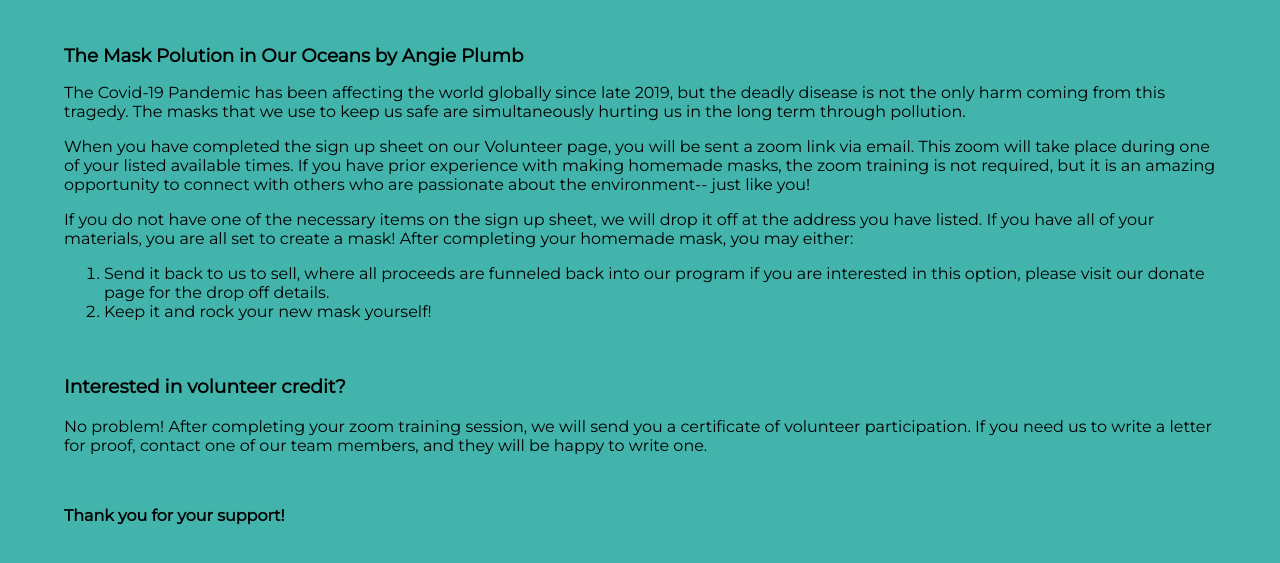
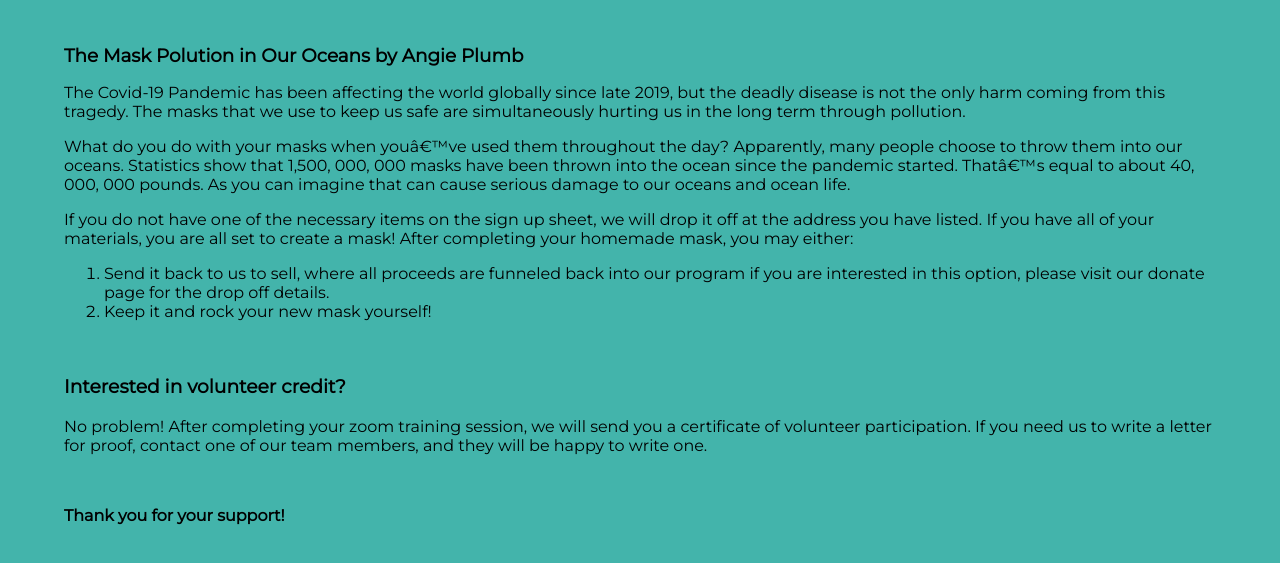
Before and after one commit to EarthWare2021/earthware2021.github.io, a website: page html/blog.html in a window 1280 px wide. Shown: the part 215-778 px from the top of the page. Drawn offline with Linux system fonts and the light colour scheme.

Commit message:
Update blog.html

```diff
--- a/html/blog.html
+++ b/html/blog.html
@@ -45,12 +45,10 @@
         through pollution.
       </p>
       <p>
-        When you have completed the sign up sheet on our Volunteer page, you will
-        be sent a zoom link via email. This zoom will take place during one of
-        your listed available times. If you have prior experience with making
-        homemade masks, the zoom training is not required, but it is an amazing
-        opportunity to connect with others who are passionate about the
-        environment-- just like you!
+        What do you do with your masks when you’ve used them throughout the day? Apparently,
+        many people choose to throw them into our oceans. Statistics show that 1,500, 000, 000 masks
+        have been thrown into the ocean since the pandemic started. That’s equal to about 40, 000, 000
+        pounds. As you can imagine that can cause serious damage to our oceans and ocean life.
       </p>
       <p>
         If you do not have one of the necessary items on the sign up sheet, we
```
